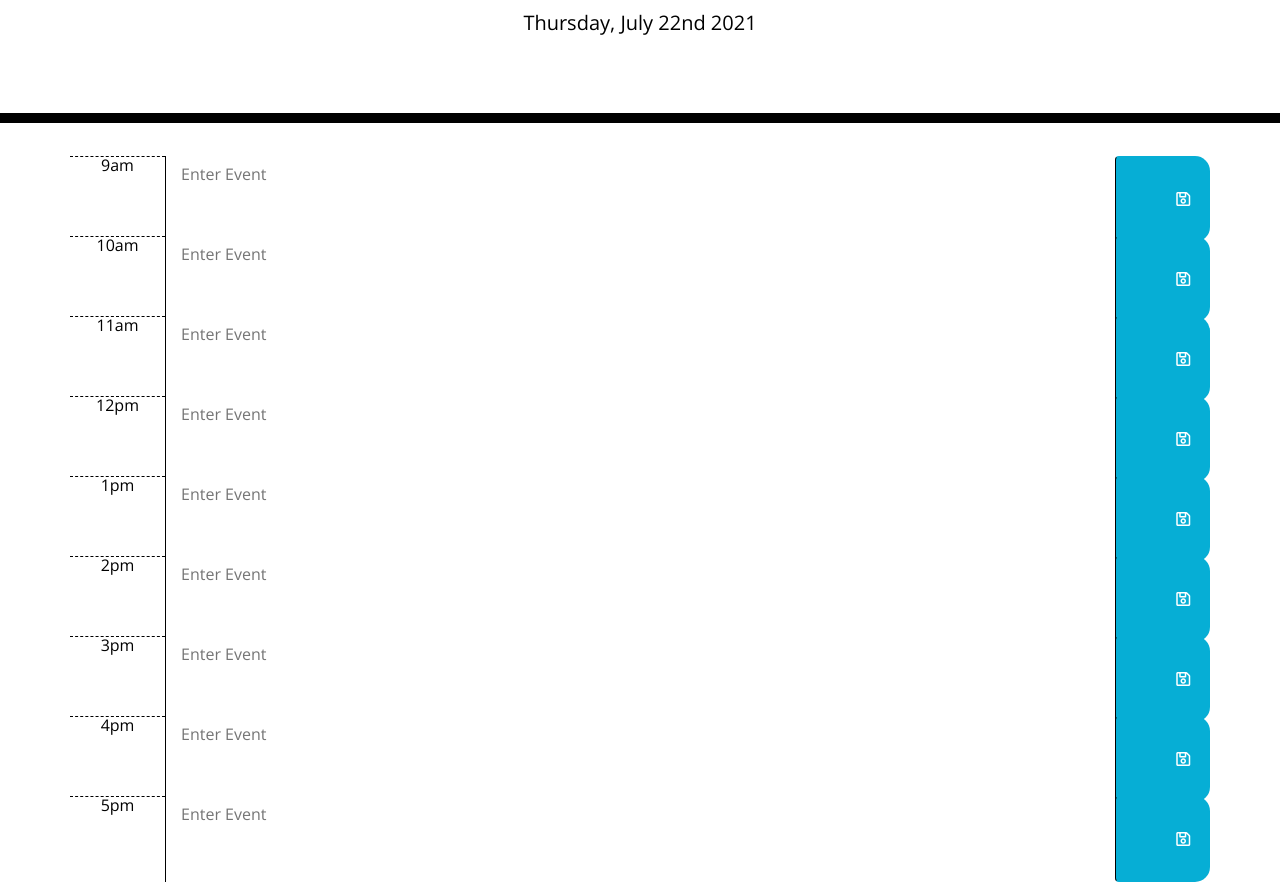
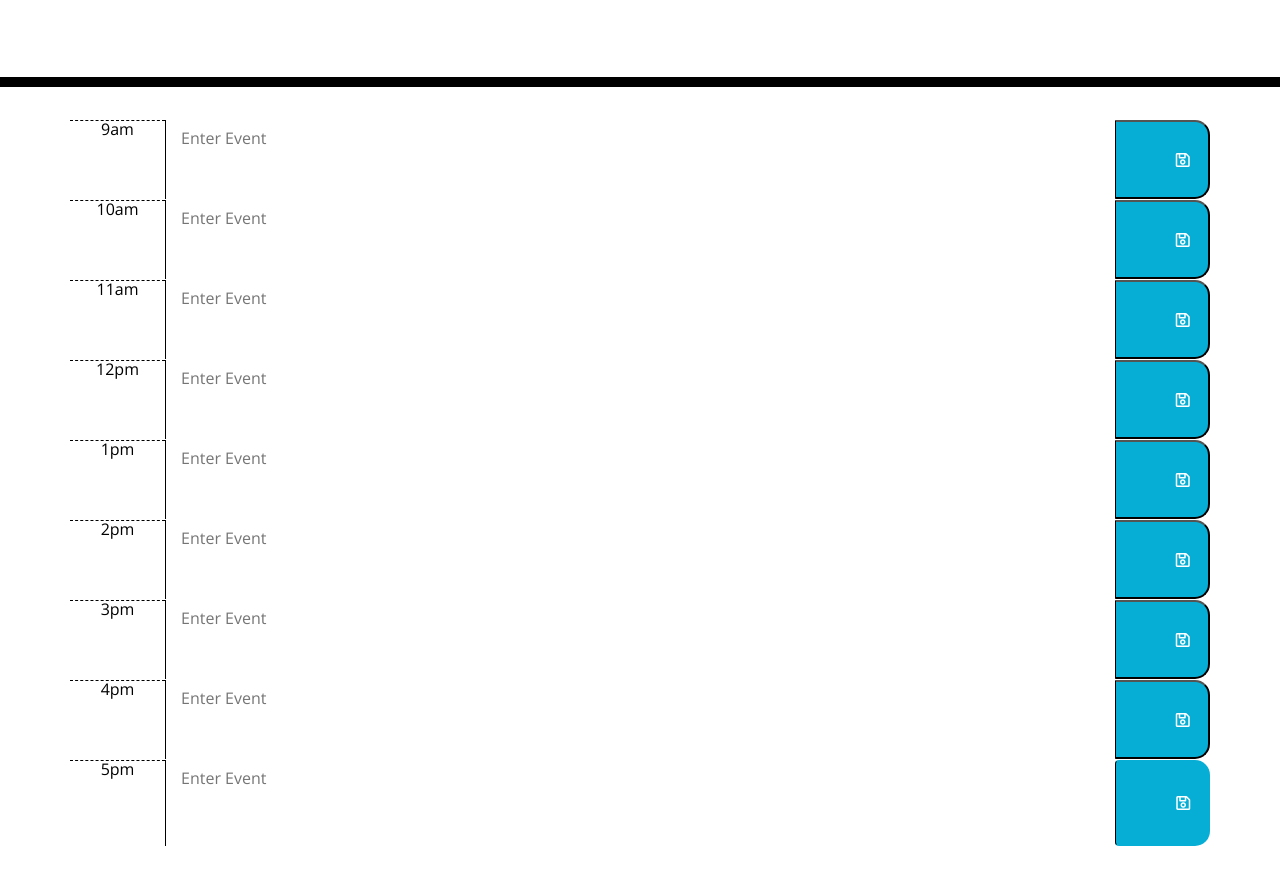
Before and after one commit to Aya-22/calendar-application, a plain HTML site: page index.html in a window 1280 px wide. Shown: the part 181-1063 px from the top of the page. After the commit the page ends 1027 px from the top, so only its background shows below. Drawn offline with nearby package versions, Linux system fonts and the light colour scheme.

Commit message:
update to js

```diff
--- a/index.html
+++ b/index.html
@@ -36,7 +36,7 @@
           class="col-md-10 discription"
           placeholder="Enter Event"
         ></textarea>
-        <button class="saveBtn btn col-md-1">
+        <button class="saveBtn col-md-1">
           <i class="far fa-save"></i>
         </button>
       </div>
@@ -46,7 +46,7 @@
           class="col-md-10 discription"
           placeholder="Enter Event"
         ></textarea>
-        <button class="saveBtn btn col-md-1">
+        <button class="saveBtn col-md-1">
           <i class="far fa-save"></i>
         </button>
       </div>
@@ -56,7 +56,7 @@
           class="col-md-10 discription"
           placeholder="Enter Event"
         ></textarea>
-        <button class="saveBtn btn col-md-1">
+        <button class="saveBtn col-md-1">
           <i class="far fa-save"></i>
         </button>
       </div>
@@ -66,7 +66,7 @@
           class="col-md-10 discription"
           placeholder="Enter Event"
         ></textarea>
-        <button class="saveBtn btn col-md-1">
+        <button class="saveBtn col-md-1">
           <i class="far fa-save"></i>
         </button>
       </div>
@@ -76,7 +76,7 @@
           class="col-md-10 discription"
           placeholder="Enter Event"
         ></textarea>
-        <button class="saveBtn btn col-md-1">
+        <button class="saveBtn col-md-1">
           <i class="far fa-save"></i>
         </button>
       </div>
@@ -86,7 +86,7 @@
           class="col-md-10 discription"
           placeholder="Enter Event"
         ></textarea>
-        <button class="saveBtn btn col-md-1">
+        <button class="saveBtn col-md-1">
           <i class="far fa-save"></i>
         </button>
       </div>
@@ -96,7 +96,7 @@
           class="col-md-10 discription"
           placeholder="Enter Event"
         ></textarea>
-        <button class="saveBtn btn col-md-1">
+        <button class="saveBtn col-md-1">
           <i class="far fa-save"></i>
         </button>
       </div>
@@ -106,7 +106,7 @@
           class="col-md-10 discription"
           placeholder="Enter Event"
         ></textarea>
-        <button class="saveBtn btn col-md-1">
+        <button class="saveBtn col-md-1">
           <i class="far fa-save"></i>
         </button>
       </div>
--- a/script.js
+++ b/script.js
@@ -1,7 +1,8 @@
 // date was added using moment
+function currentDate() {
 var today = moment().format("dddd, MMMM Do YYYY");
 $("#currentDay").text(today);
-
+}
 //
 
 // var timeOfDay = moment().hour()
```
